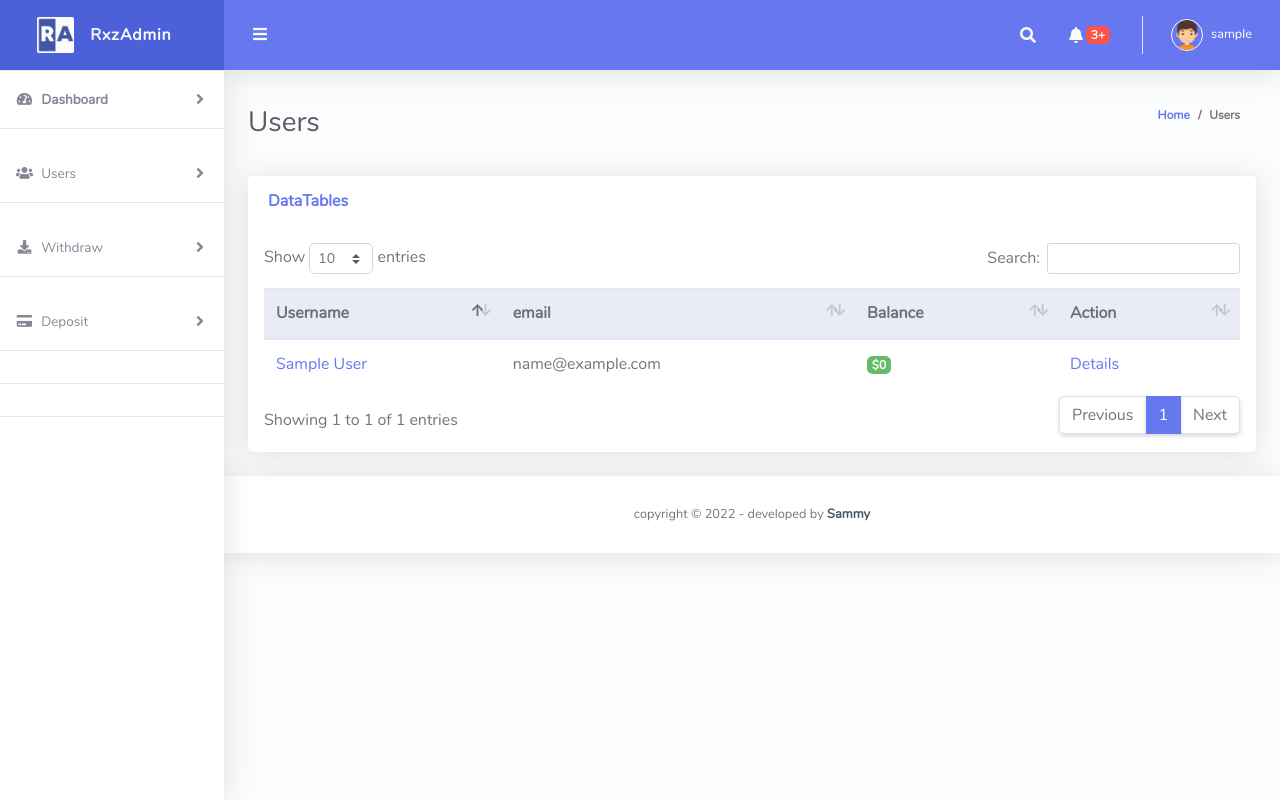
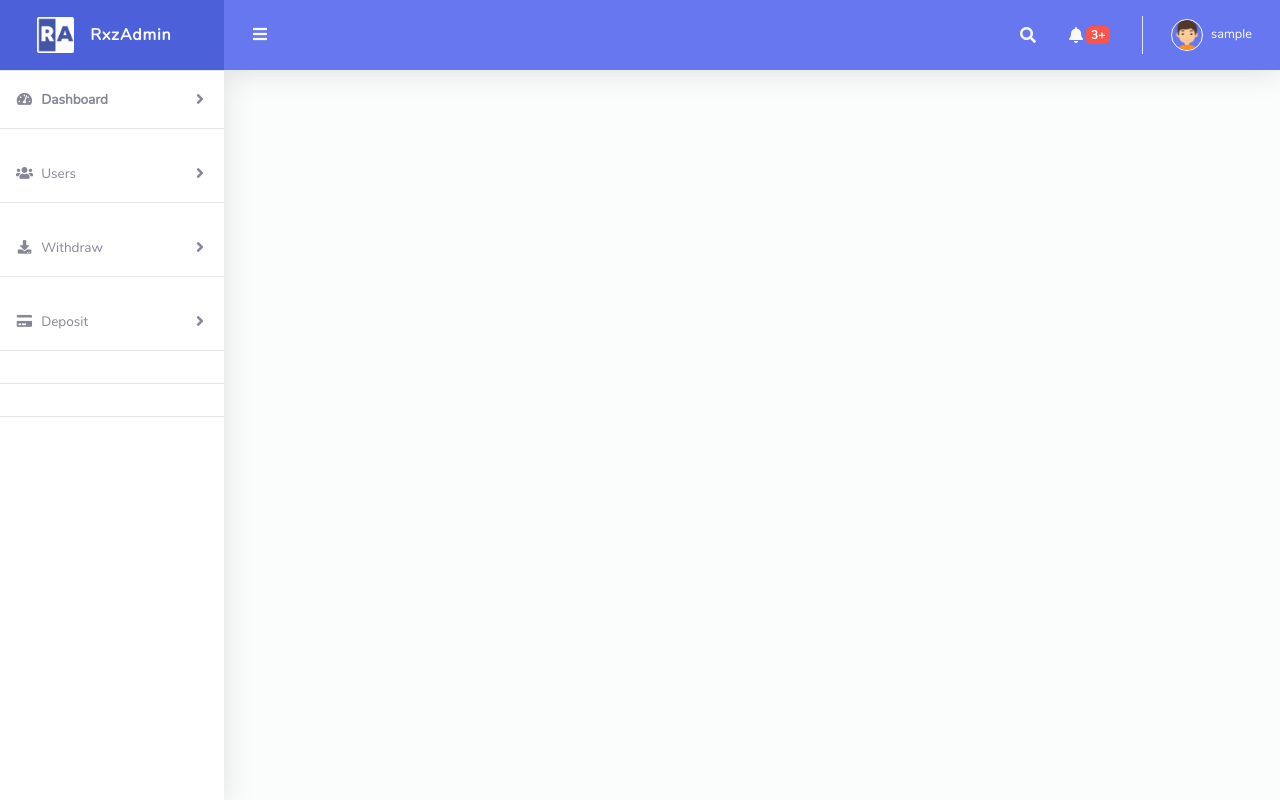
Before and after one commit to devla-d/earnpr, a Django app: page /manager/users/ in a window 1280 px wide. Run offline with Django 4.2, Linux system fonts and the light colour scheme; the visitor is signed in with stand-in values (Sample User, id 1); data comes from the database, SQL or seed files in the repository; some libraries are stand-ins or nearby versions.

Commit message:
modified

```diff
--- a/templates/superadmin/users.html
+++ b/templates/superadmin/users.html
@@ -1,109 +1,6 @@
 {% extends 'layouts/superadmin.html' %}{% load crispy_forms_tags %}<!---->
 {% block title %} Users {% endblock title %}
 <!---->
-{% block content %}
-
-<!--[container-fluid]-->
-<div class="container-fluid" id="container-wrapper">
-  <div class="d-sm-flex align-items-center justify-content-between mb-4">
-    <h1 class="h3 mb-0 text-gray-800">Users</h1>
-    <ol class="breadcrumb">
-      <li class="breadcrumb-item"><a href="/">Home</a></li>
-      <li class="breadcrumb-item active" aria-current="page">Users</li>
-    </ol>
-  </div>
-  <div class="row" id="hiddensm">
-    <div class="col-lg-12">
-      <div class="card mb-4">
-        <div
-          class="card-header py-3 d-flex flex-row align-items-center justify-content-between"
-        >
-          <h6 class="m-0 font-weight-bold text-primary">DataTables</h6>
-        </div>
-        <div class="table-responsive p-3">
-          <table class="table align-items-center table-flush" id="dataTable">
-            <thead class="thead-light">
-              <tr>
-                <th>Username</th>
-                <th>email</th>
-                <th>Balance</th>
-                <th>Action</th>
-              </tr>
-            </thead>
-
-            <tbody>
-              {% for obj in users %}
-              <tr>
-                <td>
-                  <a href="#">{{obj.fullname}}</a>
-                </td>
-                <td>{{obj.email}}</td>
-                <td>
-                  <span class="badge badge-success">${{obj.balance}}</span>
-                </td>
-                <td><a href="{% url 'user_detail' pk=obj.id %}">Details</a></td>
-              </tr>
-              {% endfor %}
-            </tbody>
-          </table>
-        </div>
-      </div>
-    </div>
-  </div>
-  <div class="row" id="hiddenxl">
-    {% for obj in users %}
-    <div class="col-xl-3 col-md-6 mb-4">
-      <a href="{% url 'user_detail' pk=obj.id %}" class="card h-100">
-        <div class="card-body">
-          <div class="row align-items-center">
-            <div class="col mr-2">
-              <div class="h5 mb-0 font-weight-bold text-gray-800">
-                {{obj.username}}
-              </div>
-              <div class="mt-2 mb-0 text-muted text-xs">
-                <span class="text-success mr-2"
-                  ><i class="fa"></i>${{obj.balance}}</span
-                >
-                <span>Joined {{obj.date_joined|timesince}}</span>
-              </div>
-            </div>
-            <div class="col-auto">
-              <img
-                class="img-profile rounded-circle"
-                src="/assets/superadmin/img/img_258083.png"
-                style="max-width: 42px"
-              />
-            </div>
-          </div>
-        </div>
-      </a>
-    </div>
-    {% endfor %}
-  </div>
-</div>
-<!--[container-fluid ends]-->
-
-<!-- Footer -->
-<footer class="sticky-footer bg-white">
-  <div class="container my-auto">
-    <div class="copyright text-center my-auto">
-      <span
-        >copyright &copy;
-        <script>
-          document.write(new Date().getFullYear());
-        </script>
-        - developed by
-        <b><a href="#" target="_blank">Sammy</a></b>
-      </span>
-    </div>
-  </div>
-</footer>
-<!-- Footer -->
-
-{% endblock content %} {% block script %}
-<script>
-  $(document).ready(function () {
-    $("#dataTable").DataTable(); // ID From dataTable
-  });
-</script>
+{% block content %} {% endblock content %} {% block script %}
+<!---->
 {% endblock script %}
```
